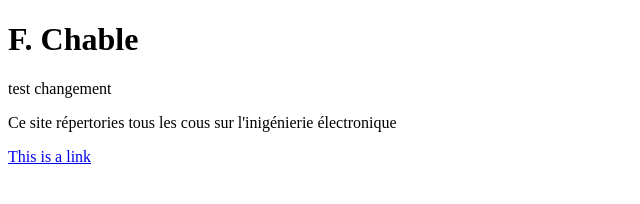
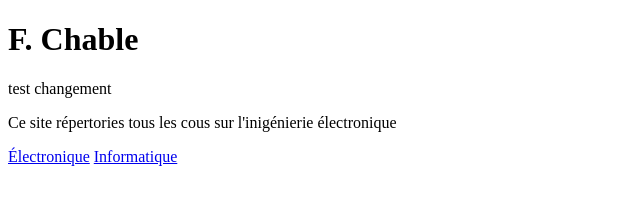
Before and after one commit to fabienchbl/Site-Personnel, a plain HTML site: page index.html in a window 1280 px wide. Shown: the whole page, without its empty margins (0-640 px from the left). Drawn offline with Linux system fonts and the light colour scheme.

Commit message:
ajout info

```diff
--- a/index.html
+++ b/index.html
@@ -13,7 +13,8 @@
     <h1>F. Chable</h1>
     <p> test changement </p>
     <p>Ce site répertories tous les cous sur l'inigénierie électronique </p>
-    <a href="electronique.html">This is a link</a>
+    <a href="electronique.html">Électronique</a>
+    <a href="informatique.html">Informatique</a>
 </body>
 </html>
 <!-- test -->
```
